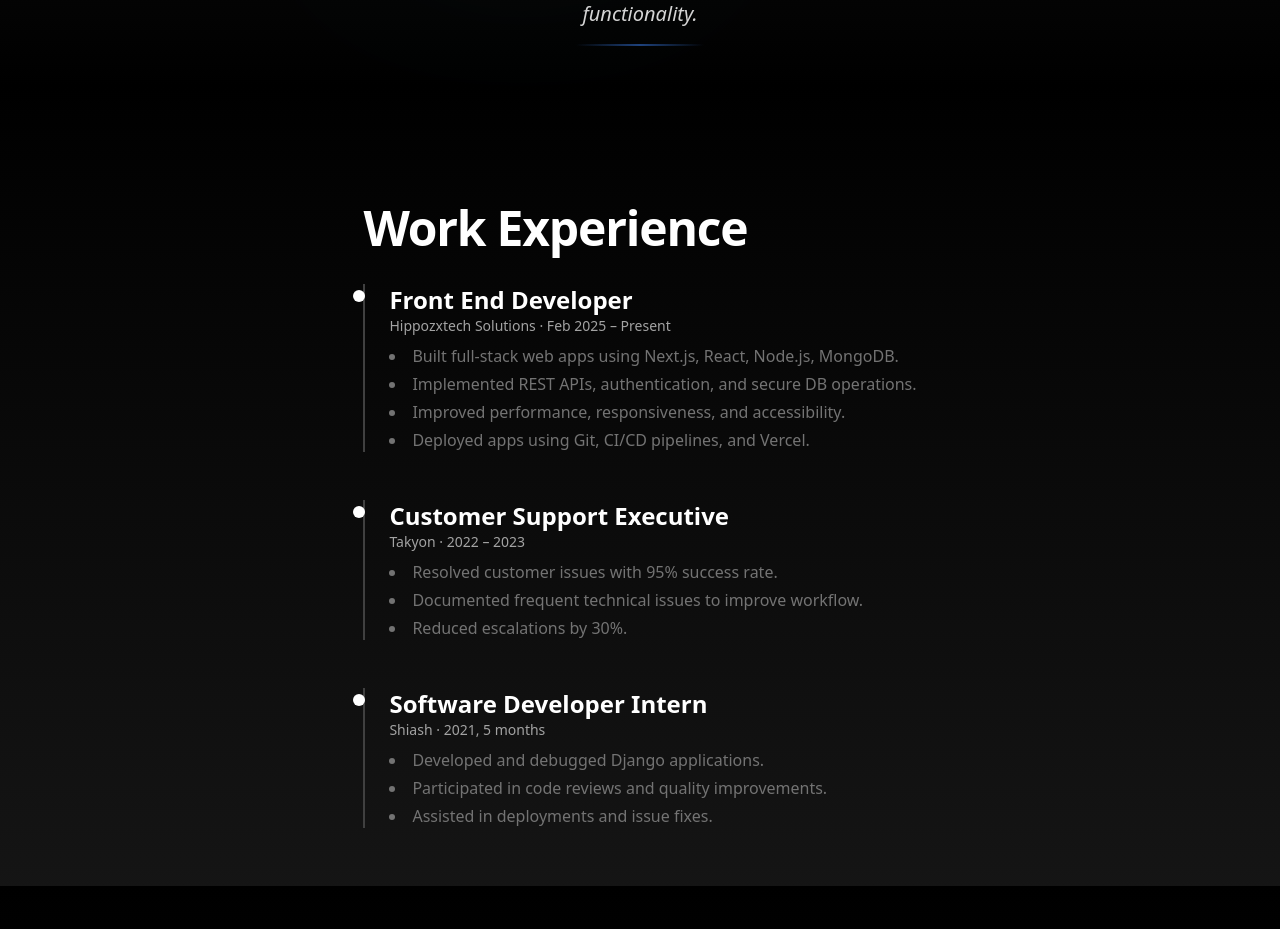
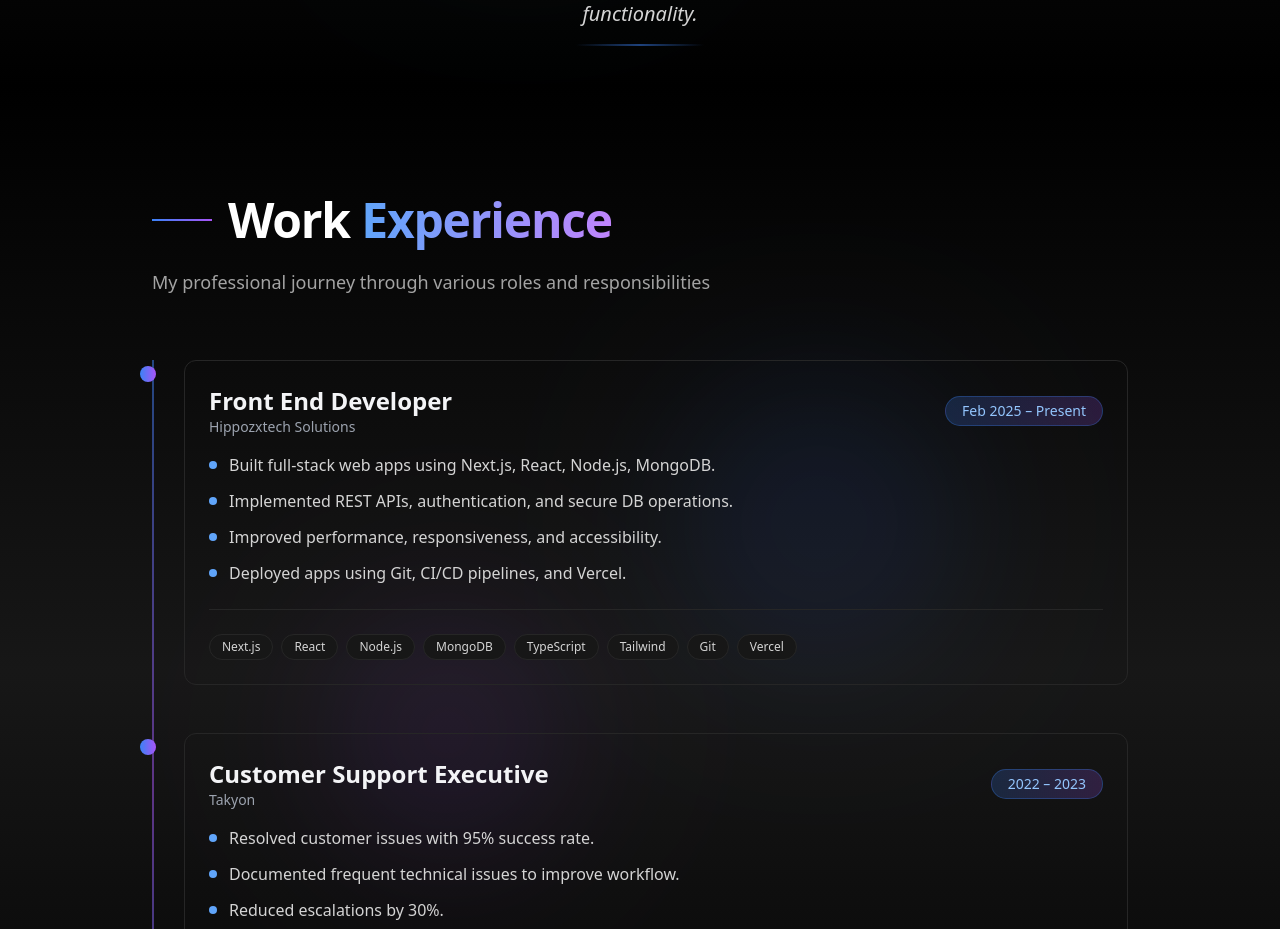
Before and after one commit to Thejusmohanan7/react_portfolio, a React (Vite) app: page / in a window 1280 px wide. Shown: the part 1871-2800 px from the top of the page. Built offline with nearby package versions, Linux system fonts and the light colour scheme.

Commit message:
updated experience section

```diff
--- a/src/components/Experience.tsx
+++ b/src/components/Experience.tsx
@@ -1,4 +1,5 @@
 import { motion, useScroll, useTransform } from "framer-motion";
+import { useState } from "react";
 
 interface ExperienceItem {
   role: string;
@@ -44,48 +45,232 @@ const experiences: ExperienceItem[] = [
 const Experience = () => {
   const { scrollY } = useScroll();
   const yContent = useTransform(scrollY, [0, 500], [30, -30]);
+  const opacityBg = useTransform(scrollY, [0, 500], [1, 0.6]);
+  const scaleBg = useTransform(scrollY, [0, 500], [1, 1.05]);
+
+  // State for hover effect
+  const [hoveredIndex, setHoveredIndex] = useState<number | null>(null);
 
   return (
     <section id="experience" className="relative min-h-screen bg-black text-white flex items-center overflow-hidden">
-      {/* Background */}
-      <div className="absolute inset-0 bg-gradient-to-b from-black to-neutral-900 opacity-90" />
+      {/* Animated Background with scroll effects */}
+      <motion.div
+        style={{ opacity: opacityBg, scale: scaleBg }}
+        className="absolute inset-0 bg-gradient-to-b from-black via-neutral-900 to-black"
+      />
+
+      {/* Animated floating elements */}
+      <div className="absolute inset-0 overflow-hidden">
+        <motion.div
+          style={{ y: useTransform(scrollY, [0, 500], [0, 100]) }}
+          className="absolute top-1/4 right-1/4 w-72 h-72 bg-blue-600 rounded-full mix-blend-screen filter blur-3xl opacity-10"
+          animate={{
+            x: ["0%", "4%", "0%"],
+            scale: [1, 1.15, 1]
+          }}
+          transition={{
+            duration: 9,
+            repeat: Infinity,
+            repeatType: "reverse"
+          }}
+        />
+        <motion.div
+          style={{ y: useTransform(scrollY, [0, 500], [0, -80]) }}
+          className="absolute bottom-1/3 left-1/4 w-64 h-64 bg-purple-600 rounded-full mix-blend-screen filter blur-3xl opacity-10"
+          animate={{
+            y: ["0%", "-4%", "0%"],
+            rotate: [0, 90, 180, 270, 360]
+          }}
+          transition={{
+            duration: 11,
+            repeat: Infinity,
+            ease: "linear"
+          }}
+        />
+      </div>
 
       <motion.div
         style={{ y: yContent }}
-        className="relative z-10 max-w-4xl mx-auto px-6"
+        className="relative z-10 max-w-5xl mx-auto px-6 py-20 w-full"
       >
+        {/* Section Header with Animation */}
+        <motion.div
+          initial={{ opacity: 0, y: 30 }}
+          whileInView={{ opacity: 1, y: 0 }}
+          viewport={{ once: true, margin: "-100px" }}
+          transition={{ duration: 0.8, ease: "easeOut" }}
+          className="mb-16"
+        >
+          <div className="flex items-center gap-4 mb-6">
+            <motion.div
+              initial={{ width: 0 }}
+              whileInView={{ width: 60 }}
+              viewport={{ once: true }}
+              transition={{ duration: 0.8, delay: 0.2 }}
+              className="h-0.5 bg-gradient-to-r from-blue-500 to-purple-500"
+            />
             <motion.h2
-          initial={{ opacity: 0, y: 20 }}
-          whileInView={{ opacity: 1, y: 0 }}
+              initial={{ opacity: 0, x: -20 }}
+              whileInView={{ opacity: 1, x: 0 }}
               viewport={{ once: true }}
               transition={{ duration: 0.8, ease: "easeOut" }}
-          className="text-3xl sm:text-4xl md:text-5xl font-semibold tracking-tight mb-8"
+              whileHover={{ scale: 1.02 }}
+              className="text-3xl sm:text-4xl md:text-5xl font-semibold tracking-tight"
             >
-          Work Experience
+              Work <span className="text-transparent bg-clip-text bg-gradient-to-r from-blue-400 to-purple-400">Experience</span>
             </motion.h2>
+          </div>
 
-        <div className="space-y-12">
+          <motion.p
+            initial={{ opacity: 0 }}
+            whileInView={{ opacity: 1 }}
+            viewport={{ once: true }}
+            transition={{ delay: 0.4 }}
+            className="text-lg text-neutral-400 max-w-3xl"
+          >
+            My professional journey through various roles and responsibilities
+          </motion.p>
+        </motion.div>
+
+        {/* Timeline Container */}
+        <div className="relative">
+          {/* Vertical Timeline Line */}
+          <motion.div
+            initial={{ height: 0 }}
+            whileInView={{ height: "100%" }}
+            viewport={{ once: true }}
+            transition={{ duration: 1.5, ease: "easeOut" }}
+            className="absolute left-0 top-0 bottom-0 w-0.5 bg-gradient-to-b from-blue-500 via-purple-500 to-blue-500 opacity-50"
+          />
+
+          {/* Experience Items */}
+          <div className="space-y-12 pl-8">
             {experiences.map((exp, index) => (
               <motion.div
                 key={index}
-              initial={{ opacity: 0, y: 20 }}
+                initial={{ opacity: 0, x: -30 }}
+                whileInView={{ opacity: 1, x: 0 }}
+                viewport={{ once: true, margin: "-50px" }}
+                transition={{ duration: 0.8, delay: index * 0.2, ease: "easeOut" }}
+                onMouseEnter={() => setHoveredIndex(index)}
+                onMouseLeave={() => setHoveredIndex(null)}
+                className="relative group cursor-default"
+              >
+                {/* Timeline Node */}
+                <motion.div
+                  animate={{
+                    scale: hoveredIndex === index ? 1.3 : 1,
+                    boxShadow: hoveredIndex === index ? "0 0 20px rgba(59, 130, 246, 0.5)" : "none"
+                  }}
+                  className="absolute -left-11 top-1.5 w-4 h-4 rounded-full bg-gradient-to-r from-blue-500 to-purple-500 z-10"
+                />
+
+                {/* Glow Effect on Hover */}
+                {hoveredIndex === index && (
+                  <motion.div
+                    initial={{ scale: 0, opacity: 0 }}
+                    animate={{ scale: 1, opacity: 1 }}
+                    transition={{ duration: 0.3 }}
+                    className="absolute -left-12 -top-2 w-8 h-8 rounded-full bg-blue-500 opacity-20 blur-sm"
+                  />
+                )}
+
+                {/* Content Card */}
+                <motion.div
+                  whileHover={{
+                    x: 10,
+                    backgroundColor: "rgba(255, 255, 255, 0.03)",
+                    borderColor: "rgba(59, 130, 246, 0.3)"
+                  }}
+                  className="p-6 rounded-xl border border-neutral-800 hover:shadow-lg hover:shadow-blue-500/10 transition-all duration-300"
+                >
+                  {/* Header */}
+                  <div className="flex flex-col sm:flex-row sm:items-center justify-between gap-3 mb-4">
+                    <div>
+                      <motion.h3
+                        animate={{
+                          color: hoveredIndex === index ? "#ffffff" : "#f3f4f6"
+                        }}
+                        className="text-xl sm:text-2xl font-semibold"
+                      >
+                        {exp.role}
+                      </motion.h3>
+                      <motion.p
+                        animate={{
+                          color: hoveredIndex === index ? "#d1d5db" : "#9ca3af"
+                        }}
+                        className="text-sm text-neutral-400"
+                      >
+                        {exp.company}
+                      </motion.p>
+                    </div>
+
+                    <motion.span
+                      whileHover={{ scale: 1.1 }}
+                      className="px-4 py-1 text-sm bg-gradient-to-r from-blue-500/20 to-purple-500/20 text-blue-300 rounded-full border border-blue-500/30 w-fit"
+                    >
+                      {exp.period}
+                    </motion.span>
+                  </div>
+
+                  {/* Description Items */}
+                  <ul className="space-y-3 mt-4">
+                    {exp.description.map((desc, idx) => (
+                      <motion.li
+                        key={idx}
+                        initial={{ opacity: 0, x: -10 }}
+                        whileInView={{ opacity: 1, x: 0 }}
+                        viewport={{ once: true }}
+                        transition={{ duration: 0.5, delay: (index * 0.2) + (idx * 0.1) }}
+                        whileHover={{ x: 5 }}
+                        className="flex items-start gap-3 text-neutral-300 text-sm sm:text-base leading-relaxed"
+                      >
+                        <motion.div
+                          animate={{
+                            scale: hoveredIndex === index ? 1.2 : 1,
+                            rotate: hoveredIndex === index ? [0, 10, -10, 0] : 0
+                          }}
+                          transition={{ duration: 0.3 }}
+                          className="w-2 h-2 rounded-full bg-blue-400 mt-2 flex-shrink-0"
+                        />
+                        <span>{desc}</span>
+                      </motion.li>
+                    ))}
+                  </ul>
+
+                  {/* Tech Tags (for development roles) */}
+                  {index === 0 && (
+                    <motion.div
+                      initial={{ opacity: 0, y: 10 }}
                       whileInView={{ opacity: 1, y: 0 }}
                       viewport={{ once: true }}
-              transition={{ duration: 0.8, delay: index * 0.2, ease: "easeOut" }}
-              className="border-l-2 border-neutral-700 pl-6 relative"
+                      transition={{ delay: 0.8 }}
+                      className="flex flex-wrap gap-2 mt-6 pt-6 border-t border-neutral-800"
                     >
-              <span className="absolute -left-3 top-1.5 w-3 h-3 rounded-full bg-white" />
-              <h3 className="text-xl sm:text-2xl font-semibold">{exp.role}</h3>
-              <p className="text-sm text-neutral-400">
-                {exp.company} · {exp.period}
-              </p>
-              <ul className="mt-2 text-neutral-500 leading-relaxed text-sm sm:text-base list-disc list-inside space-y-1">
-                {exp.description.map((desc, idx) => (
-                  <li key={idx}>{desc}</li>
+                      {["Next.js", "React", "Node.js", "MongoDB", "TypeScript", "Tailwind", "Git", "Vercel"].map((tech, techIdx) => (
+                        <motion.span
+                          key={techIdx}
+                          initial={{ opacity: 0, scale: 0.8 }}
+                          whileInView={{ opacity: 1, scale: 1 }}
+                          viewport={{ once: true }}
+                          transition={{ delay: 0.9 + (techIdx * 0.05) }}
+                          whileHover={{
+                            scale: 1.1,
+                            y: -3,
+                            backgroundColor: "rgba(59, 130, 246, 0.2)",
+                            borderColor: "rgb(59, 130, 246)"
+                          }}
+                          className="px-3 py-1 text-xs bg-neutral-900 text-neutral-300 rounded-full border border-neutral-800 transition-all duration-300"
+                        >
+                          {tech}
+                        </motion.span>
                       ))}
-              </ul>
+                    </motion.div>
+                  )}
+                </motion.div>
               </motion.div>
             ))}
+          </div>
         </div>
       </motion.div>
     </section>
```
Lines whose indentation alone changed are shown as unchanged.
